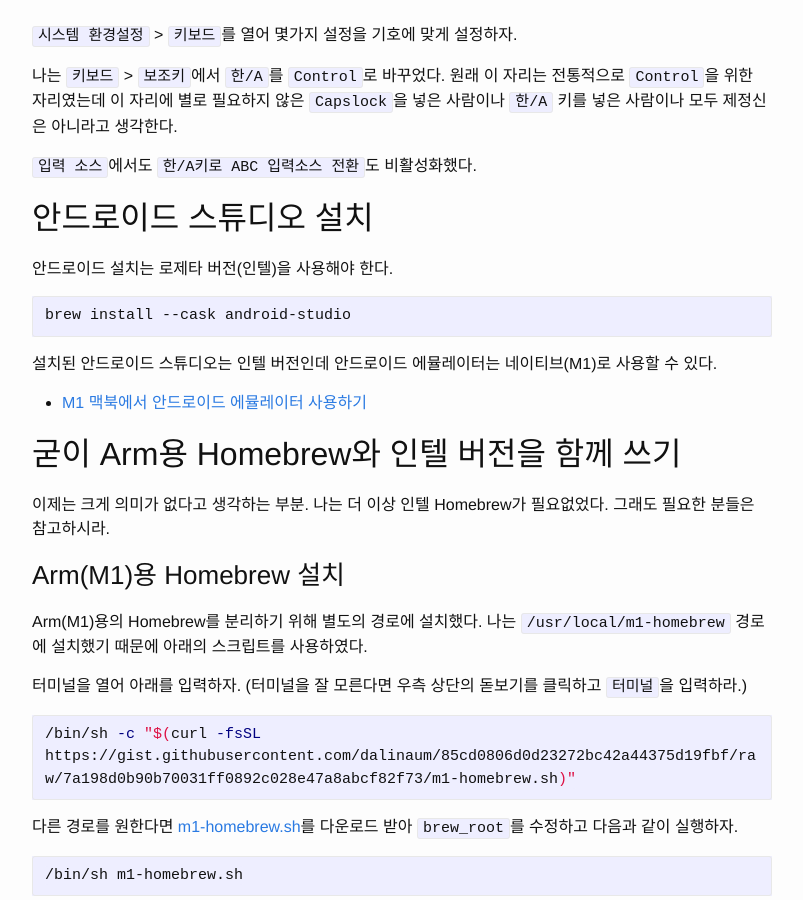
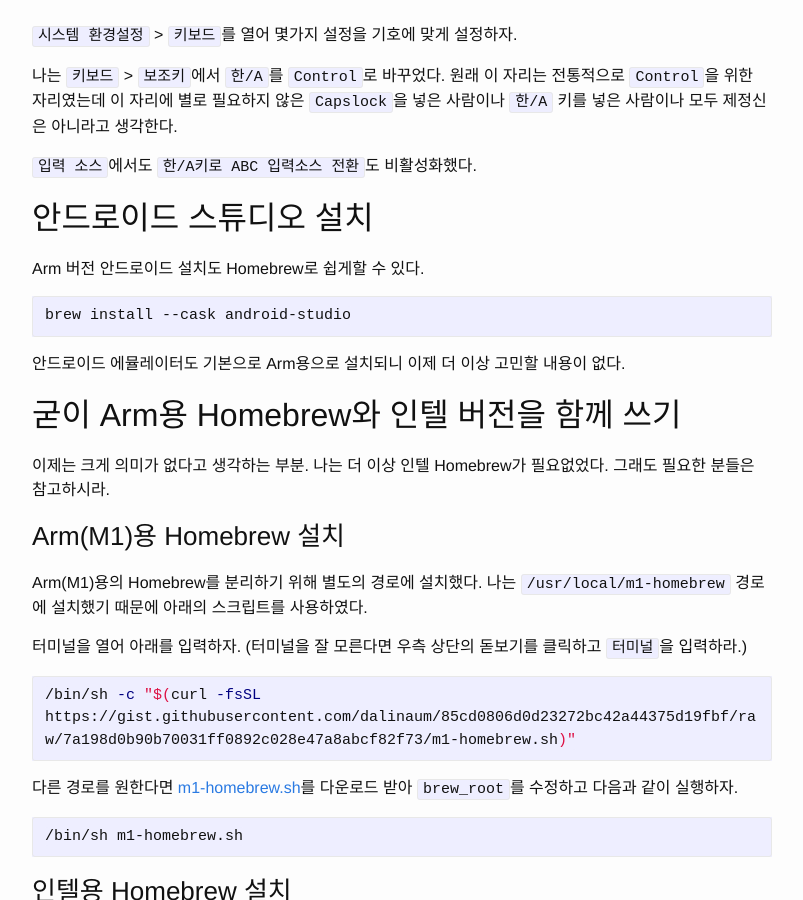
Before and after one commit to dalinaum/dalinaum.github.io, a Jekyll site: the page built from _posts/2021-03-15-m1-init.markdown, in a window 1280 px wide and 900 px high, scrolled down 2442 px. Shown: the whole window, without its empty margins (238-1041 px from the left). Built offline with Jekyll 4.4.1, drawn with Linux system fonts in a browser that asks for light colours.

Commit message:
안드로이드 스튜디오 부분 업데이트

````diff
--- a/_posts/2021-03-15-m1-android-emulatore.markdown
+++ b/_posts/2021-03-15-m1-android-emulatore.markdown
@@ -3,6 +3,12 @@
 title:  "M1 맥북에서 안드로이드 에뮬레이터 사용하기"
 date:   2021-03-15 20:45:00 +0900
 categories: android
+---
+
+**아래의 내용은 모두 오래된 내용이다. Arm Preview가 적용된 Artic Fox 버전의 안드로이드 스튜디오는 기본으로 Arm 에뮬레이터를 설치한다. 이 글은 이제 필요없다. 아래 링크한 글을 참고하라.**
+
+* [M1, M1 Pro, M1 Max 맥북에서 처음해야하는 일 - Homebrew부터](http://dalinaum.github.io/mac/2021/03/15/m1-init.html)
+
 ---
 
 구글의 [안드로이드 에뮬레이터 M1 프리뷰](https://github.com/google/android-emulator-m1-preview) 저장소가 있다. 역시나 프리뷰이구나 생각할 수 있는데 인상적인 문구 하나가 추가되어 있다.
--- a/_posts/2021-03-15-m1-init.markdown
+++ b/_posts/2021-03-15-m1-init.markdown
@@ -116,15 +116,13 @@
 
 ## 안드로이드 스튜디오 설치
 
-안드로이드 설치는 로제타 버전(인텔)을 사용해야 한다.
+Arm 버전 안드로이드 설치도 Homebrew로 쉽게할 수 있다.
 
 ```
 brew install --cask android-studio
 ```
 
-설치된 안드로이드 스튜디오는 인텔 버전인데 안드로이드 에뮬레이터는 네이티브(M1)로 사용할 수 있다.
-
-* [M1 맥북에서 안드로이드 에뮬레이터 사용하기](http://dalinaum.github.io/android/2021/03/15/m1-android-emulatore.html)
+안드로이드 에뮬레이터도 기본으로 Arm용으로 설치되니 이제 더 이상 고민할 내용이 없다.
 
 ## 굳이 Arm용 Homebrew와 인텔 버전을 함께 쓰기
 
````
